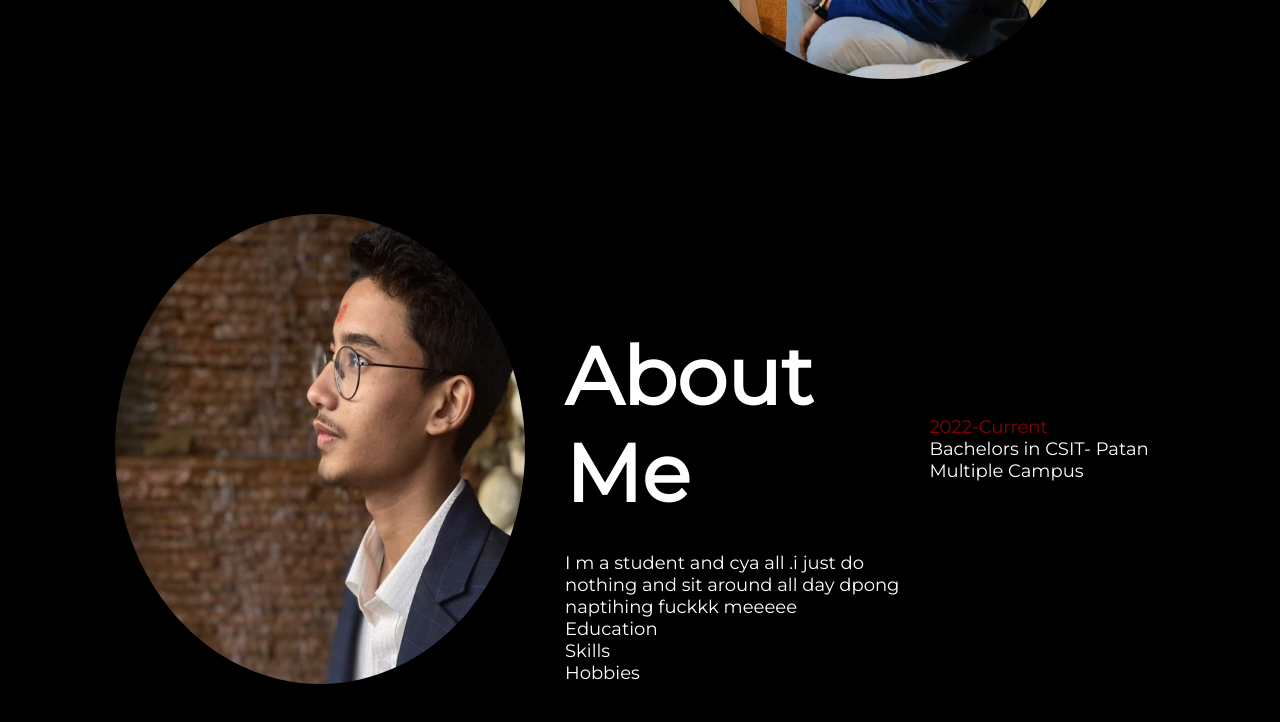
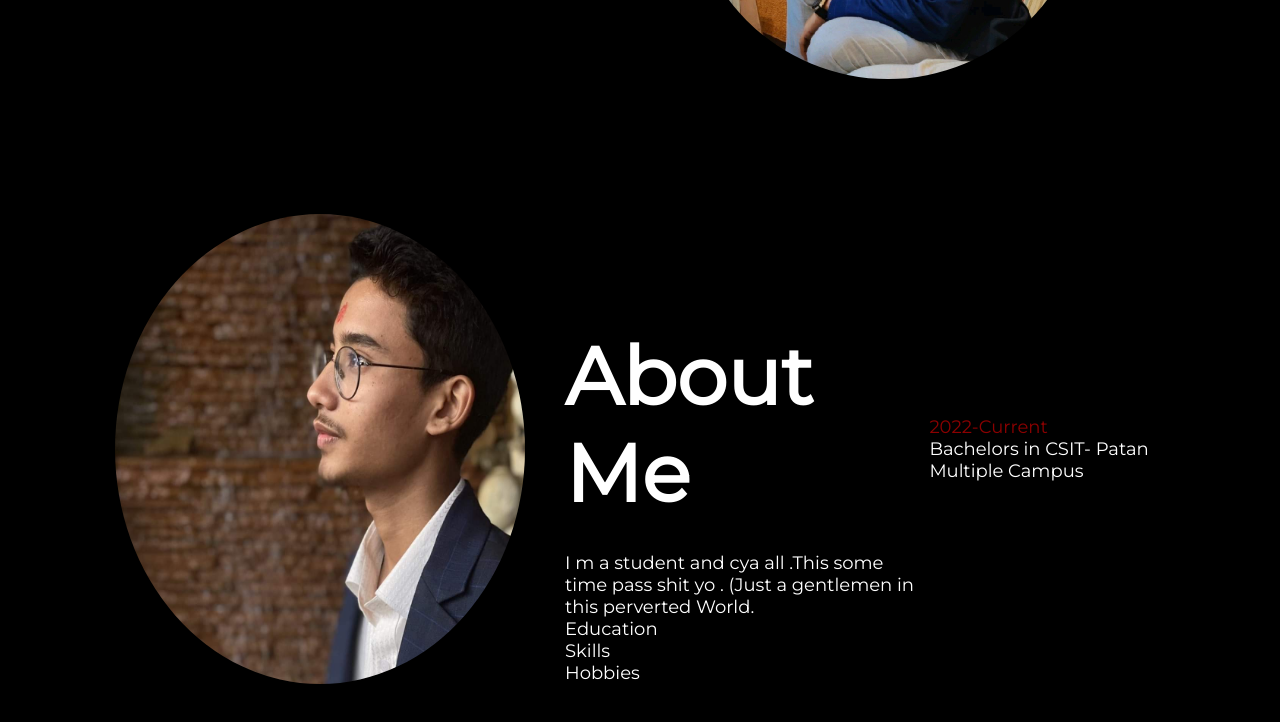
Before and after one commit to red-haired-guy/Portfolio-gg, a plain HTML site: page index.html in a window 1280 px wide. Shown: the part 521-1243 px from the top of the page. Drawn offline with Linux system fonts and the light colour scheme.

Commit message:
Update index.html

```diff
--- a/index.html
+++ b/index.html
@@ -50,7 +50,7 @@
            <img class="image2" src="bib.jpg" alt="OOPs" >
           <div class="text">
              <h3>About Me</h3>
-            <p>I m a student and cya all .i just do nothing and sit around all day dpong naptihing fuckkk meeeee
+            <p>I m a student and cya all .This some time pass shit yo . (Just a gentlemen in this perverted World.
               <p class="tab-links" onclick="showEducation()">Education</p>
               <p class="tab-links" onclick="showSkills()">Skills</p>
               <p class="tab-links" onclick="showHobbies()">Hobbies</p>
```
